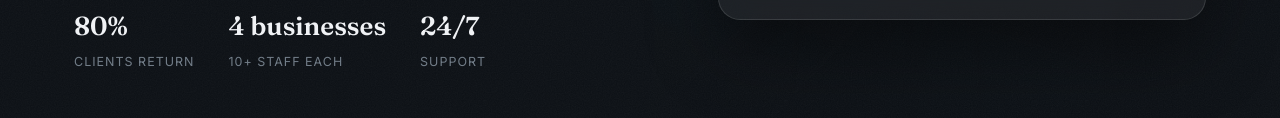
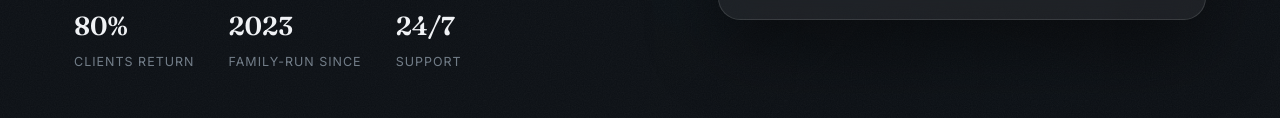
Before and after one commit to andrei170/br-toilet-hire-demo, a plain HTML site: page index.html in a window 1280 px wide. Shown: the part 682-800 px from the top of the page. Drawn offline with Linux system fonts and the light colour scheme.

Commit message:
Pass 1: remove internal-context stat (4 businesses) from customer-facing hero, replace with founding year

```diff
--- a/index.html
+++ b/index.html
@@ -271,7 +271,7 @@
       </div>
       <div class="statsrow">
         <div class="statitem"><b>80%</b><span>clients return</span></div>
-        <div class="statitem"><b>4 businesses</b><span>10+ staff each</span></div>
+        <div class="statitem"><b>2023</b><span>family-run since</span></div>
         <div class="statitem"><b>24/7</b><span>support</span></div>
       </div>
     </div>
```
